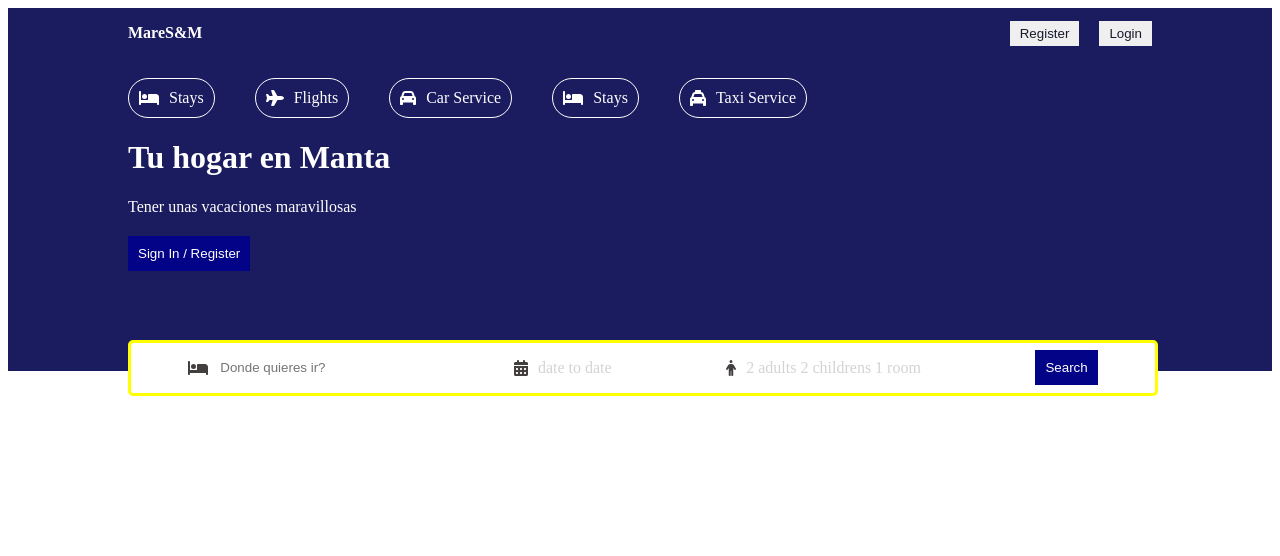
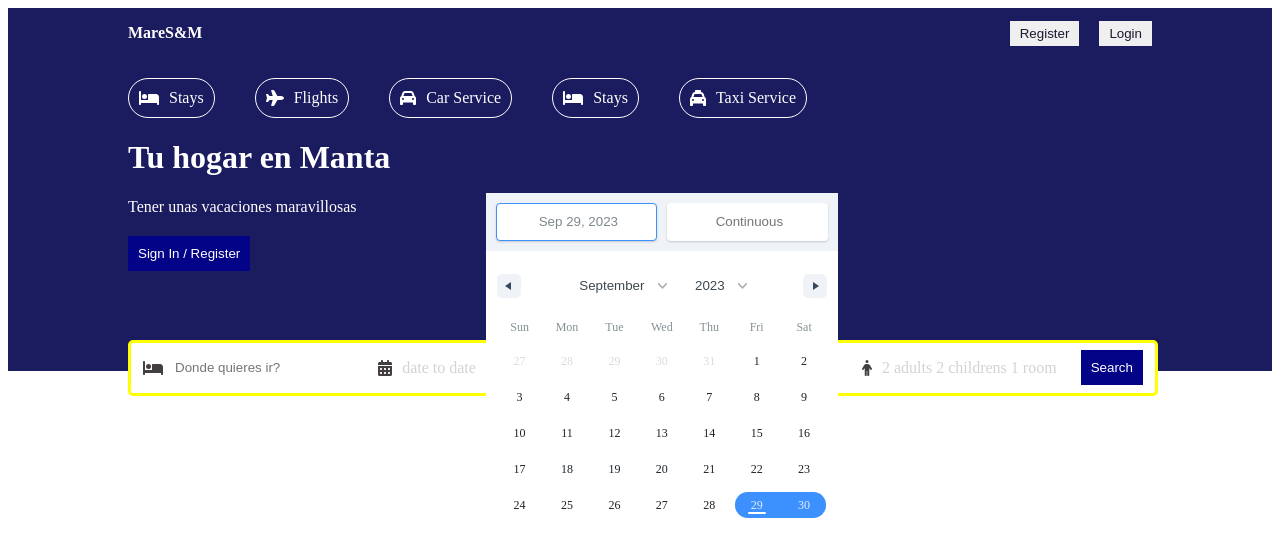
Before and after one commit to gbarberan23/bookingmsm, a React (Create React App) app: page / in a window 1280 px wide. Shown: the top 556 px of the page. Built offline with nearby package versions, Linux system fonts and the light colour scheme.

Commit message:
date range

```diff
--- a/package.json
+++ b/package.json
@@ -11,7 +11,9 @@
     "@testing-library/jest-dom": "^5.17.0",
     "@testing-library/react": "^13.4.0",
     "@testing-library/user-event": "^13.5.0",
+    "date-fns": "^2.30.0",
     "react": "^18.2.0",
+    "react-date-range": "^1.4.0",
     "react-dom": "^18.2.0",
     "react-router-dom": "^6.16.0",
     "react-scripts": "5.0.1",
--- a/src/components/header/Header.jsx
+++ b/src/components/header/Header.jsx
@@ -1,8 +1,19 @@
 import { FontAwesomeIcon } from "@fortawesome/react-fontawesome"
 import "./header.css"
 import { faBed, faCalendarDays, faCar, faPerson, faPlane, faSearch, faTaxi } from "@fortawesome/free-solid-svg-icons"
+import { DateRange } from 'react-date-range';
+import { useState } from "react";
+import 'react-date-range/dist/styles.css'; // main css file
+import 'react-date-range/dist/theme/default.css'; // theme css file
 
 const Header = () => {
+  const [ date, setDate] = useState([
+    {
+      startDate: new Date(),
+      endDate: null,
+      key: 'selection'
+    }
+  ]);
   return (
     <div className="header">
       <div className="headerContainer">
@@ -44,6 +55,12 @@
           <div className="headerSearchItem">
           <FontAwesomeIcon icon={faCalendarDays}  className="headerIcon"/>
             <span className="headerSearchText">date to date</span>
+            <DateRange
+                editableDateInputs={true}
+                onChange={item => setDate([item.selection])}
+                moveRangeOnFirstSelection={false}
+                ranges={date}
+            />
           </div>
           <div className="headerSearchItem">
           <FontAwesomeIcon icon={faPerson}  className="headerIcon"/>
```
Also changed, not shown: src/components/header/header.css (line endings or trailing spaces), 1 other file (tests, documents, lock files or other folders).
